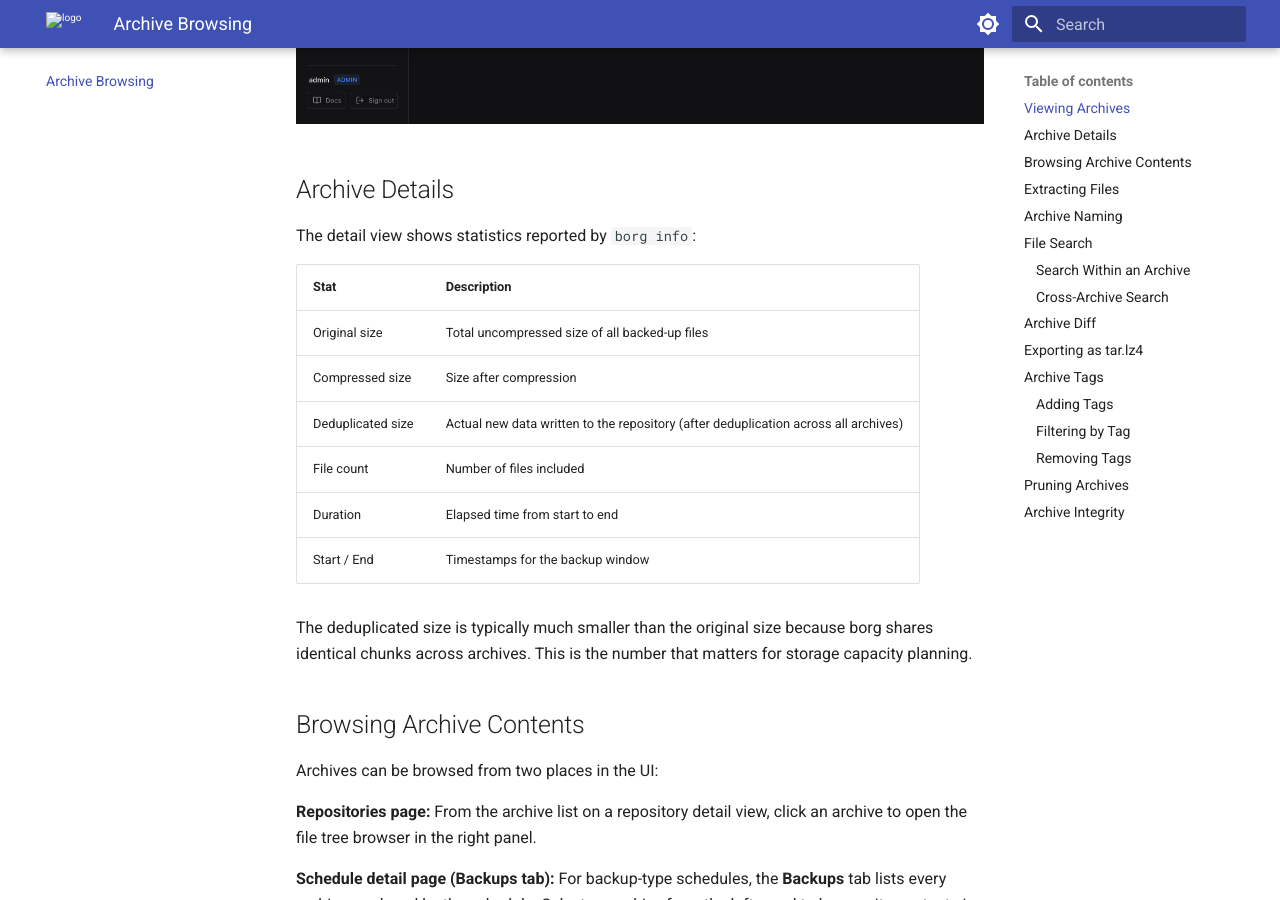
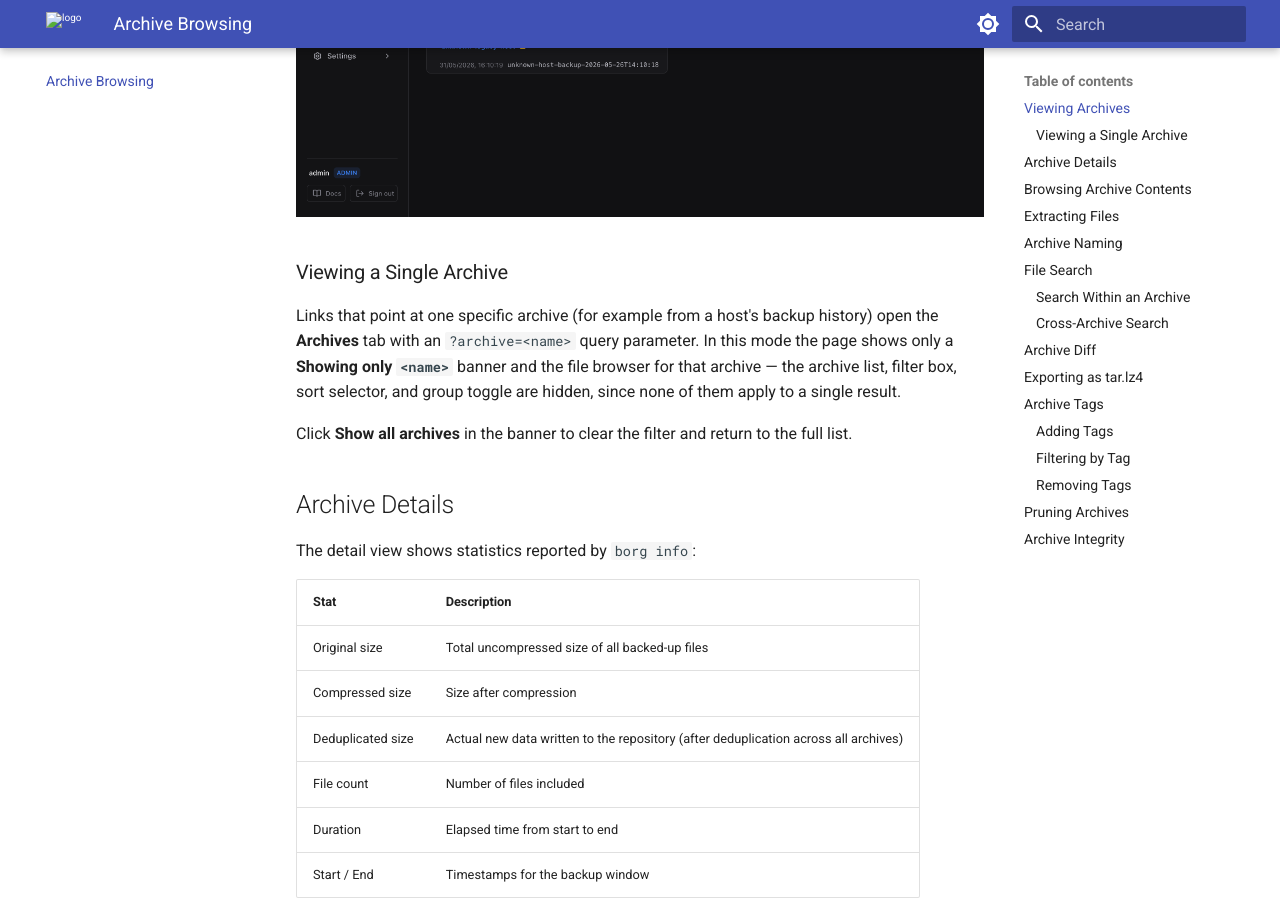
Before and after one commit to alexmohr/assimilate, an MkDocs documentation site: the page built from docs/archives.md, in a window 1280 px wide and 900 px high, scrolled down 1313 px. Built offline with MkDocs 1.6.1 and Material for MkDocs 9.7.7, drawn with Linux system fonts in a browser that asks for light colours; some of the changed text lies outside the part shown.

Commit message:
docs: describe collapsed-by-default host groups and the single-archive view
Addresses the review's blocking documentation finding. Two behavior
changes in this PR were not reflected in docs/archives.md:

- Host groups now start collapsed and expand on click.
- Opening the Archives tab with ?archive=<name> shows only the filter
  banner and that archive's file browser; the list, filter box, sort
  selector, and group toggle are hidden.

The demo environment already covers both (multiple hosts with archives
in one repository, and the deep link needs no seeded data), so
seed-demo.sh needs no change.

Screenshot recapture is still outstanding: archives.png and
archive-browse.png predate the collapsed-group default and the table
border/sort-header fixes. Capturing them requires the demo stack via
docker compose, which is unavailable in this environment.

```diff
--- a/docs/archives.md
+++ b/docs/archives.md
@@ -9,6 +9,8 @@ Navigate to **Repos** in the sidebar, select a repository, then open the **Archi
 You can also browse archives per schedule: open a schedule's detail view and switch to the **Backups** tab (see [Scheduling](scheduling.md#browsing-archives-from-a-schedule)). This shows only the archives created by that specific schedule, with the same file browser panel for browsing and extraction.
 
 Use the list mode selector to switch between **Host groups** and flat archive ordering by **date**, **original size**, or **deduplicated size**, each in ascending or descending order.
+
+In **Host groups** mode the groups start **collapsed**, showing one row per host with its archive count. Click a group header to expand it and list that host's archives. This keeps the list readable on repositories that hold archives from many hosts.
 
 The table supports **sorting** (click any column header) and **inline filtering** (type in the filter row below headers to narrow results).
 
@@ -24,6 +26,12 @@ Each row displays:
 Click an archive row to open its detail view.
 
 ![Archives](assets/screenshots/archives.png)
+
+### Viewing a Single Archive
+
+Links that point at one specific archive (for example from a host's backup history) open the **Archives** tab with an `?archive=<name>` query parameter. In this mode the page shows only a **Showing only `<name>`** banner and the file browser for that archive — the archive list, filter box, sort selector, and group toggle are hidden, since none of them apply to a single result.
+
+Click **Show all archives** in the banner to clear the filter and return to the full list.
 
 ## Archive Details
 
```
